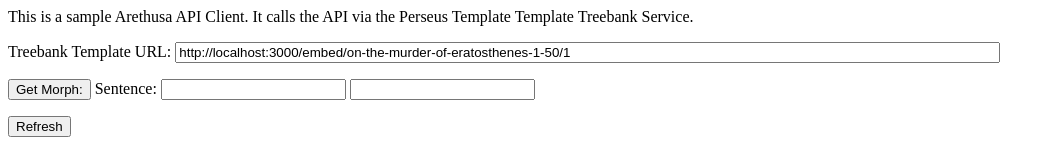
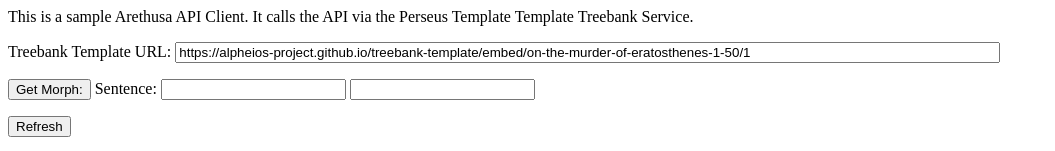
Before and after one commit to alpheios-project/arethusa-demo-client, a plain HTML site: page index.html in a window 1280 px wide. Shown: the top 151 px of the page, without its empty margins (0-1055 px from the left). Drawn offline with Linux system fonts and the light colour scheme.

Commit message:
update default url

```diff
--- a/index.html
+++ b/index.html
@@ -68,7 +68,7 @@
     <p>This is a sample Arethusa API Client. It calls the API via the Perseus Template Template Treebank Service.</p>
     <p>
       <label for="#treebank=url">Treebank Template URL:
-        <input id="treebank-url" type="text" size="100" value="http://localhost:3000/embed/on-the-murder-of-eratosthenes-1-50/1">
+        <input id="treebank-url" type="text" size="100" value="https://alpheios-project.github.io/treebank-template/embed/on-the-murder-of-eratosthenes-1-50/1">
       </label>
     </p>
     <p>
```
